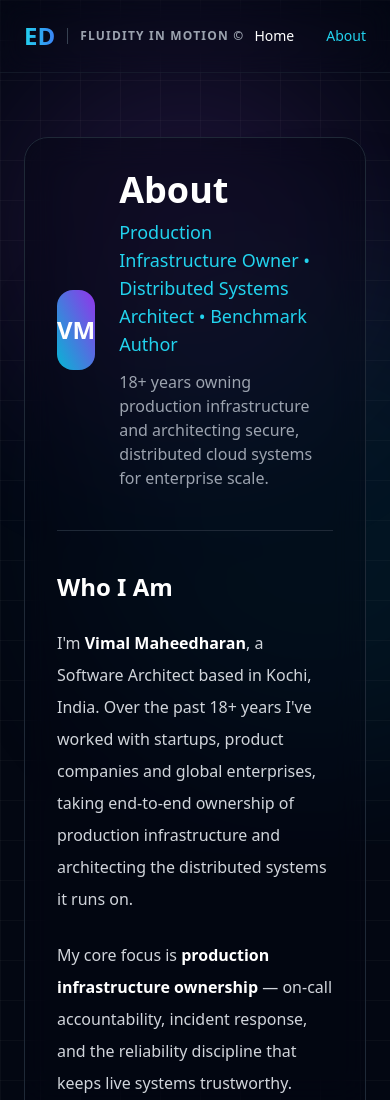
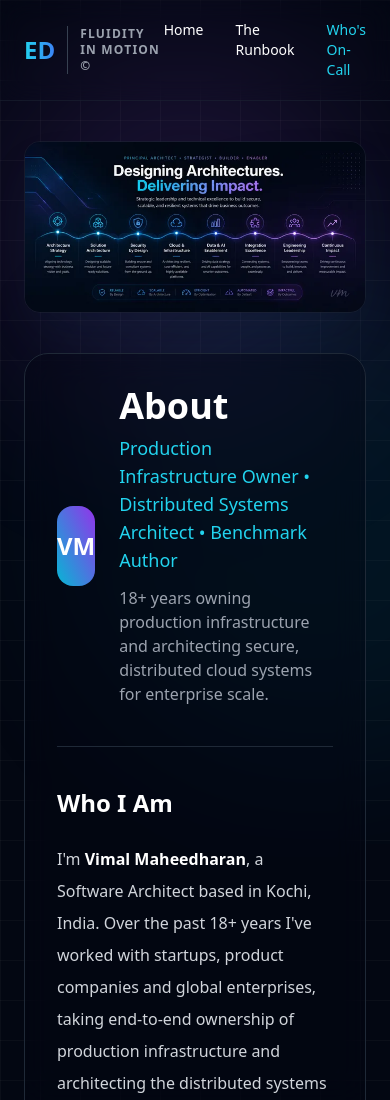
Before and after one commit to vimalmaheedharan/vimalmaheedharan.github.io, a plain HTML site: page vimal/index.html in a window 390 px wide. Shown: the top 1100 px of the page. Drawn offline with nearby package versions, Linux system fonts and the light colour scheme.

Commit message:
cover image

```diff
--- a/vimal/index.html
+++ b/vimal/index.html
@@ -24,11 +24,28 @@
                     class="text-2xl font-black bg-gradient-to-r from-cyan-400 to-blue-500 bg-clip-text text-transparent">ED</span><span
                     class="text-xs font-semibold tracking-widest text-gray-400 uppercase border-l border-gray-700 pl-3">Fluidity
                     In Motion ©</span></a>
-            <div class="flex space-x-8 text-sm"><a href="../" class="hover:text-cyan-400">Home</a><a href="#"
-                    class="text-cyan-400">About</a></div>
+            <div class="flex space-x-8 text-sm"><a href="../" class="hover:text-cyan-400">Home</a><a href="../blog/"
+                    class="hover:text-cyan-400">The Runbook</a><a href="#"
+                    class="text-cyan-400">Who's On-Call</a></div>
         </nav>
     </header>
-    <main class="max-w-5xl mx-auto px-6 pt-16 pb-24">
+
+    <!-- Profile Banner: Principal Architect Overview -->
+    <section class="max-w-5xl mx-auto px-6 pt-10">
+        <picture>
+            <source media="(max-width: 640px)" srcset="../assets/img/cover-640.webp">
+            <source media="(max-width: 1024px)" srcset="../assets/img/cover-1024.webp">
+            <source media="(max-width: 1600px)" srcset="../assets/img/cover-1600.webp">
+            <img src="../assets/img/cover.webp"
+                 alt="Vimal Maheedharan — Principal Architect, Strategist, Builder, Enabler. Designing Architectures. Delivering Impact. Strategic leadership across Architecture Strategy, Solution Architecture, Security by Design, Cloud & Infrastructure, Data & AI Enablement, Integration Excellence, Engineering Leadership, and Continuous Impact."
+                 width="1774" height="887"
+                 loading="eager"
+                 fetchpriority="high"
+                 class="w-full rounded-2xl border border-gray-800/50 shadow-2xl shadow-cyan-950/20">
+        </picture>
+    </section>
+
+    <main class="max-w-5xl mx-auto px-6 pt-10 pb-24">
         <section class="glass rounded-3xl p-8 md:p-12 border border-gray-800 bg-gray-950/40 backdrop-blur-lg">
             <div class="flex gap-6 items-center border-b border-gray-800 pb-10">
                 <div
```
Also changed, not shown: index.html (+0 -18 lines), assets/img/cover-1024.webp.
